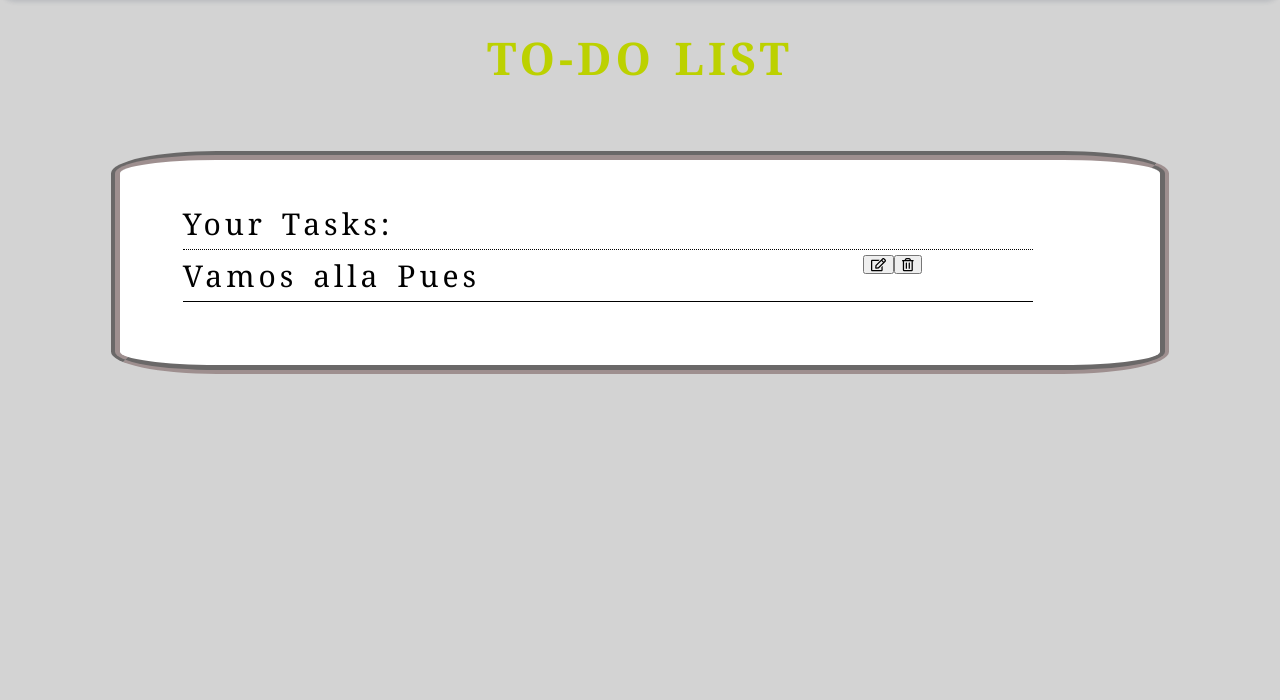
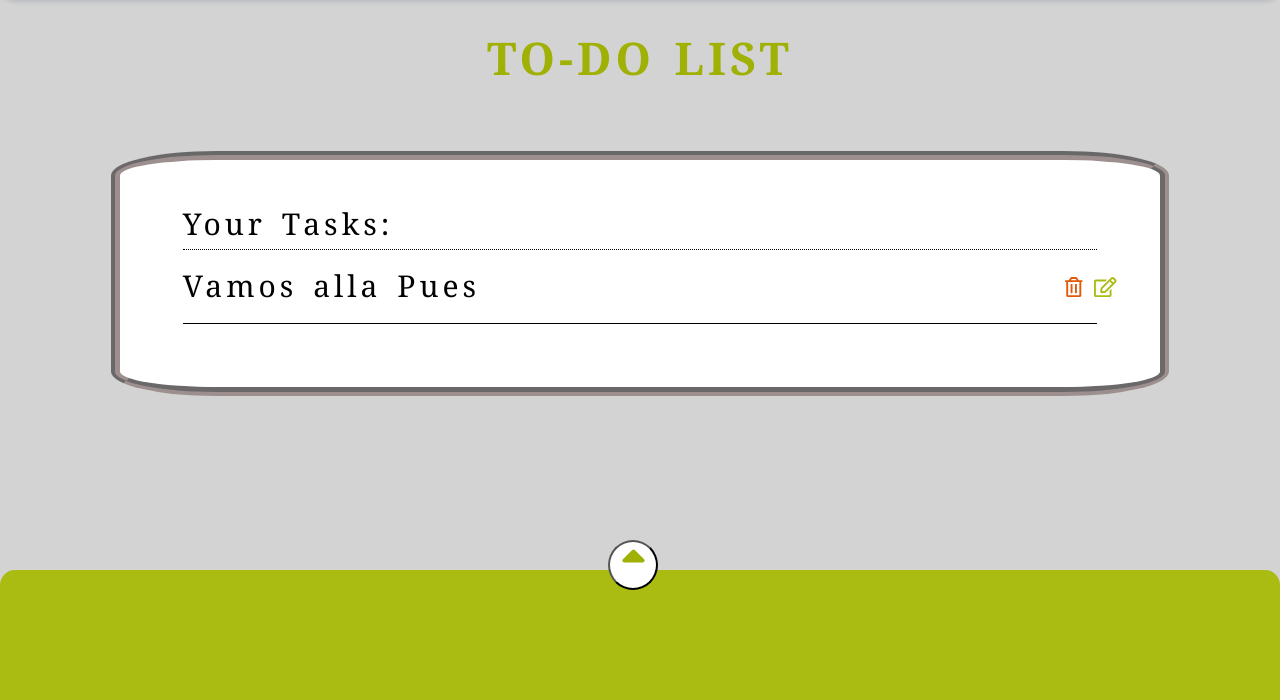
Before and after one commit to Gus-Gonz/TodoListPortfolio, a Flask app: page / in a window 1280 px wide. Shown: the part 100-800 px from the top of the page. Run offline with Flask 2, Linux system fonts and the light colour scheme; data comes from the database, SQL or seed files in the repository; both versions use the stored data as it was after the commit; some libraries are stand-ins or nearby versions.

Commit message:
Agregado un footer con su respectivo boton dinamico , flata arreglar la CSS de manera dinamica y los div del interior

```diff
--- a/app/static/app.js
+++ b/app/static/app.js
@@ -172,3 +172,31 @@ function deleteTask (){
         }
     });
 }
+    // DISPLAY FOOTER CV
+function modifyDisplayCv (){
+
+    if (itIsDisplayed) {
+        console.log(itIsDisplayed);
+        buttonDisplayInfoCv.style.display ='none' ;
+        buttonHideInfoCv.style.display ='';
+        itIsDisplayed = false;
+
+    }else{
+        console.log(itIsDisplayed);
+        buttonDisplayInfoCv.style.display ='';
+        buttonHideInfoCv.style.display ='none';
+        itIsDisplayed = true;
+
+    }
+}
+
+function changeCssDisplayCv (itIsDisplayed){
+    let footer = document.querySelector('footer');
+    if (itIsDisplayed){
+
+    }else{
+
+
+    }
+
+}
--- a/app/static/events.js
+++ b/app/static/events.js
@@ -1,14 +1,14 @@
 const taskInputButton = document.querySelector('#task-button-input') ;
 const ulListTask = document.querySelector('#list-task') ;
+const buttonDisplayInfoCv = document.querySelector(".button-display-info-cv")
+const buttonHideInfoCv = document.querySelector('.button-hide-info-cv')
 
+let itIsDisplayed = false
 
 
 
 window.addEventListener('load', getAllTaskDb);
+window.addEventListener('load',modifyDisplayCv)
 taskInputButton.addEventListener('click', taskSubmit);
-
-const editButton = document.querySelectorAll ('i');
-
-editButton.forEach(btn => {
-    btn.addEventListener('click',editTask);
-} );
+buttonDisplayInfoCv.addEventListener('click',modifyDisplayCv)
+buttonHideInfoCv.addEventListener('click',modifyDisplayCv)
--- a/app/static/main.css
+++ b/app/static/main.css
@@ -3,13 +3,15 @@
     height: 80px;
     width: 98.5%;
 
+    top: 0;
+    left: 0;
+    right: 0;
+
     background-color: rgb(170, 187, 18);
     border-bottom-left-radius: 15px;
     border-bottom-right-radius: 15px;
 
-    top: 0;
-    left: 0;
-    right: 0;
+
     box-shadow: 0px 2px 4px rgba(44, 62, 88,0.15);
     padding: 10px;
  }
@@ -70,7 +72,7 @@ body {
 }
 
 .h2 {
-    color: rgb(188, 209, 0);
+    color: rgb(160, 177, 5);
     text-align: center;
 }
 
@@ -90,51 +92,161 @@ body {
     padding-right: 5% ;
 }
 
+
+.list-head {
+
+    margin-right: 0;
+    border-bottom: 1px dotted black;
+    padding-bottom: 5px;
+    padding-top: 5px;
+}
+
 .task {
     display: grid;
     /* grid-template-columns: repeat(2, 1fr); */
     grid-template-columns: 80% 25%;
-    margin-right: 7%;
+    margin-right: 0;
 
     border-bottom: 1px solid black;
     padding-bottom: 5px;
     padding-top: 5px;
+    padding-bottom: 5px;
 
 }
 
-#task-info {
+.task-info {
     content: 70%;
+    padding-top: 10px ;
 }
 
 .button-wrapers {
-    position: relative;
-    overflow:hidden;
-    float: right;
-    height: auto;
-
+padding-top: 5%;
+padding-bottom: 5%;
+padding-right: 20px;
 
 }
 
+.delete-button {
+    color: rgb(226, 89, 9);
+    background-color: white;
 
-.list-head {
+    position: relative;
+    float: right ;
 
-    margin-right: 7%;
+    height: 40px ;
+    min-width: 10px;
 
-    border-bottom: 1px dotted black;
-    padding-bottom: 5px;
-    padding-top: 5px;
-}
-/* .submit-wraper{
-    display: flex;
+    font-size: 20px;
+    border: none;
+
 }
 
-#task-form{
+.edit-button {
+    color: rgb(170, 187, 18);
+    background-color: white;
 
-    margin-left: auto;
-    margin-right: auto;
+    position: relative;
+    float: right ;
+
+    height: 40px ;
+    min-width: 10px;
+
+    font-size: 20px;
+    border: none;
+
 }
-#task-input {
-    height: 100%;
 
+.edit-submit{
+    color: rgb(170, 187, 18);
+    background-color: white;
 
-} */
+    position: relative;
+    float: right ;
+
+    height: 40px ;
+    min-width: 10px;
+
+    font-size: 20px;
+    border: none;
+
+}
+
+.edit-cancel{
+    color: rgb(226, 89, 9);
+    background-color: white;
+
+    position: relative;
+    float: right ;
+
+    height: 40px ;
+    min-width: 10px;
+
+    font-size: 20px;
+    border: none;
+
+}
+
+li input {
+    width: 100%;
+    height: 50px;
+    float: left;
+    background: rgb(185, 185, 78) ;
+    border-radius: 10px;
+    border: 0px;
+    outline: none;
+
+    padding: 0 60px 0 0;
+
+    border-top-right-radius: 25px;
+    border-bottom-right-radius: 25px ;
+
+    color:black;
+    font-family: Georgia, serif;
+    font-size: 20px;
+}
+
+footer {
+    position: fixed;
+    bottom: 0;
+    left: 0;
+    right: 0;
+
+    color: black;
+    font-size: 30px ;
+
+    background-color: rgb(170, 187, 18);
+    border-top-left-radius: 15px;
+    border-top-right-radius: 15px;
+
+    height: 130px;
+    width: 100%;
+
+}
+.button-display-info-cv {
+    position: absolute;
+
+    width: 50px;
+    height: 50px;
+    background-color: white;
+
+    top: -30px;
+    left: 47.5%;
+    border-radius: 25px;
+    color: rgb(160, 177, 5);
+    font-size: 40px;
+
+}
+.button-hide-info-cv {
+    position: absolute;
+
+    width: 50px;
+    height: 50px;
+    background-color: white;
+
+    top: -30px;
+    left: 47.5%;
+    border-radius: 25px;
+    color: rgb(160, 177, 5);
+    font-size: 40px;
+
+}
--- a/app/templates/index.html
+++ b/app/templates/index.html
@@ -18,11 +18,6 @@
                 <span><i class="fas fa-plus"></i></span>
             </button>
         </header>
-
-
-
-
-
         <div class="box">
             <div>
                 <h2 class="h2">TO-DO LIST</h2>
@@ -32,26 +27,21 @@
                     <div class="list-head">Your Tasks:</div>
                 </ul>
             </span>
-            <div class = "submit-wraper">
-                <!-- <div id="task-form">
-                    <input id="task-input" type="text" placeholder="Add your new task">
-                    </input>
-                    <button id="task-button-input">
-                        <span>
-                            Add New Task
-                        </span>
-                    </button>
-                </div> -->
+        </div>
+        <footer>
+            <button class="button-hide-info-cv"><i class="fas fa-sort-down"></i></button>
+            <button class="button-display-info-cv"><i class="fas fa-sort-up"></i></button>
+            <div class="info-cv">
+                <span>
+
+                </span>
+                <span>
+
+                </span>
             </div>
-        </div>
+        </footer>
+
+    </body>
 
 
-
-
-    </body>
-    <footer>
-
-
-    </footer>
-
 </html>
```
Also changed, not shown: data.db.
